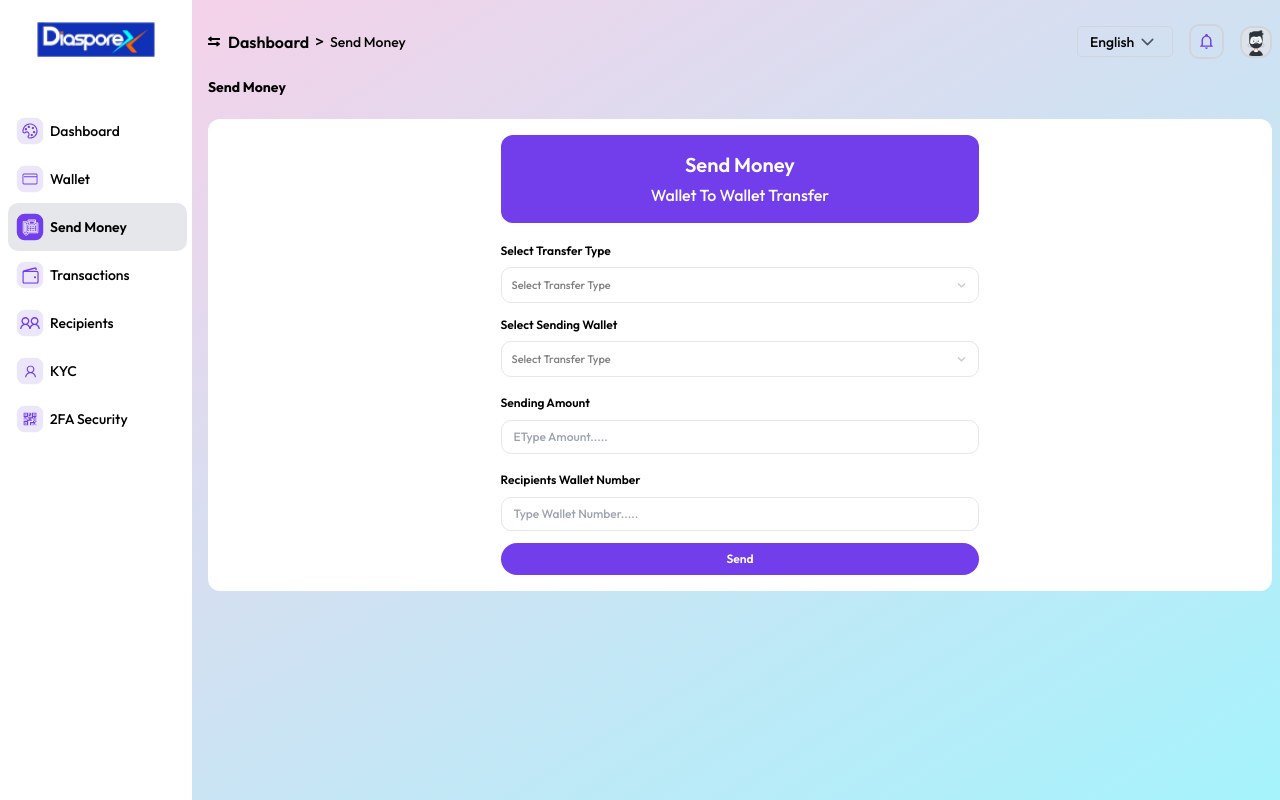
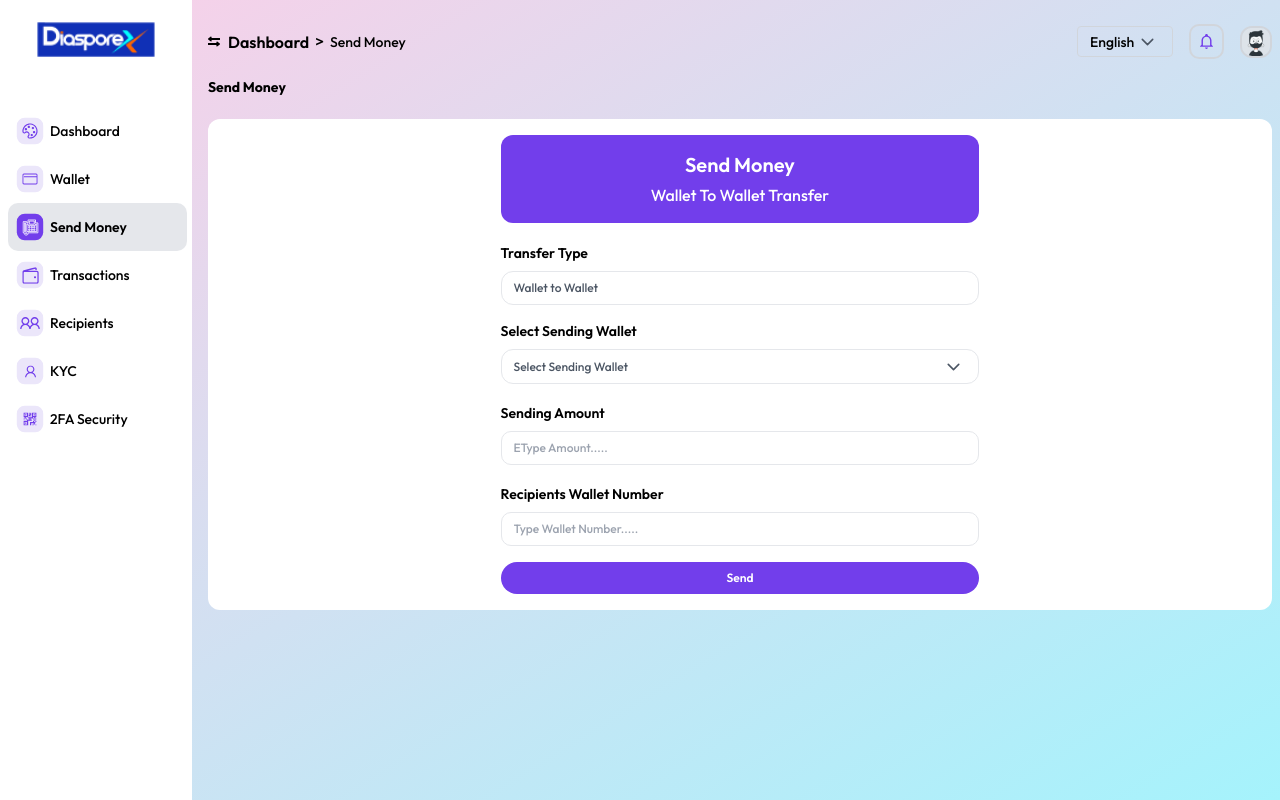
Before and after one commit to I-am-MoRsHeD/sm-user-portal, a Next.js app: page /user/send-money/wallet-to-wallet in a window 1280 px wide. Built offline with nearby package versions, Linux system fonts and the light colour scheme.

Commit message:
wallet to wallet customized

```diff
--- a/src/app/(dashboard)/user/send-money/wallet-to-bank/page.tsx
+++ b/src/app/(dashboard)/user/send-money/wallet-to-bank/page.tsx
@@ -163,6 +163,7 @@ const WalletToBankPage: React.FC = () => {
             isOpen={openDropdown === 1}
             onToggle={() => handleDropdownToggle(1)}
             placeholder='Select Sending Wallet'
+            isLoading={isLoading}
           />
           <CurrencyDropdown
             label="Sending Currency"
--- a/src/app/(dashboard)/user/send-money/wallet-to-wallet/page.tsx
+++ b/src/app/(dashboard)/user/send-money/wallet-to-wallet/page.tsx
@@ -2,34 +2,70 @@
 import LoaderSpinner from '@/components/LoaderSpinner';
 import TopBar from '@/components/Topbar';
 import SendMoneyCard from '@/components/common/SendMoneyCard/SendMoneyCard';
-import TransferOptionSelect from '@/components/common/SendMoneyCard/TransferOptionSelect';
-import WalletOptionSelect from '@/components/common/SendMoneyCard/WalletOptionSelect';
 import CardSubTitle from '@/components/common/cardSubTitle/CardSubTitle';
+import SelectDropdown from '@/components/common/dropdown/SelectDropdown';
 import SendMoneyModal from '@/components/common/sendMoneyModal/SendMoneyModal';
 import useAxiosSecure from '@/components/hooks/useAxiosSecure';
 import WalletToWalletModalForm, { TransactionPreparedTypes } from '@/components/send-money/WalletToWalletModalForm';
-import { useState } from 'react';
+import { useQuery } from '@tanstack/react-query';
+import { useEffect, useState } from 'react';
 import { useForm } from 'react-hook-form';
 import toast from 'react-hot-toast';
 
 const WalletToWalletpage = () => {
+
+    const transferOptions = [{
+        name: 'Wallet to Wallet',
+        value: 'WALLET_TO_WALLET',
+    }, {
+        name: 'Wallet to Bank',
+        value: 'WALLET_TO_BANK',
+    }, {
+        name: 'Bank to Bank',
+        value: 'BANK_TO_BANK',
+    }];
+
     const [walletModalOpen, setWalletModalOpen] = useState(false);
     const [loading, setLoading] = useState(false)
     const [transactionPreparedData, setTransactionPreparedData] = useState<TransactionPreparedTypes | null>(null);
     const { register, control, handleSubmit, formState: { errors } } = useForm<any>();
     const axiosInstance = useAxiosSecure();
+    const [transferType, setTransferType] = useState(transferOptions[0].value);
+    const [openDropdown, setOpenDropdown] = useState<number | null>(null);
+    const [walletOptions, setWalletOptions] = useState([]);
+    const [wallet, setWallet] = useState({} as any);
 
     const handleCloseModal = () => {
         setWalletModalOpen(false);
     };
 
+    const { data: userWalletData, isError: isUserWalletError, isLoading, error } = useQuery({
+        queryKey: ['user-wallet'],
+        queryFn: async () => {
+            const res = await axiosInstance.get(`/wallet/user-wallets`);
+            return res?.data?.data;
+        },
+    });
+    // wallet options
+    useEffect(() => {
+        const options = userWalletData?.map((item: any) => {
+            return {
+                value: {
+                    ...item
+                },
+                name: item?.category === 'PRIMARY' ? `Main: ${item?.walletName}` : `Sub: ${item?.walletName}`
+            }
+        })
+        setWalletOptions(options);
+    }, [userWalletData]);
+
     const onSubmit = async (data: any) => {
         const walletInfo = {
-            transactionType: data?.transactionType?.value,
-            walletType: data?.walletType.value.category,
+            transactionType: transferType,
+            walletType: wallet?.category,
             amount: parseInt(data?.sendingAmount),
             recipientsWalletNumber: data.walletNumber,
-            walletId: data?.walletType?.value.id
+            walletId: wallet?.id
         }
 
         try {
@@ -49,6 +85,17 @@ const WalletToWalletpage = () => {
 
     }
 
+    const handleDropdownToggle = (index: number) => {
+        setOpenDropdown(openDropdown === index ? null : index); // Close if it's already open
+    };
+
+    useEffect(() => {
+        if (isUserWalletError) {
+            toast.error(error.message);
+        }
+
+    }, [isUserWalletError, error]);
+
     return (
         <div className='min-h-screen max-h-auto'>
             <TopBar>Send Money</TopBar>
@@ -56,19 +103,30 @@ const WalletToWalletpage = () => {
             <div>
                 <SendMoneyCard title='Wallet To Wallet Transfer'>
                     {/* form */}
-                    <form onSubmit={handleSubmit(onSubmit)} className='w-[95%] lg:w-[45%] mx-auto mt-5'>
-                        <div className="w-full text-xs mb-[14px]">
-                            <label className="block mb-2 font-semibold">Select Transfer Type</label>
-                            <TransferOptionSelect control={control} />
-                        </div>
-                        <div className="w-full text-xs mb-3">
-                            <label className="block mb-2 font-semibold">Select Sending Wallet</label>
-                            <WalletOptionSelect control={control} />
-                        </div>
+                    <form onSubmit={handleSubmit(onSubmit)} className='w-[95%] lg:w-[45%] mx-auto mt-5 space-y-4'>
+                        <SelectDropdown
+                            label="Transfer Type"
+                            options={transferOptions}
+                            selectedValue={transferType}
+                            setSelectedValue={setTransferType}
+                            isOpen={openDropdown === 0}
+                            onToggle={() => handleDropdownToggle(0)}
+                            fixedValue={true}
+                        />
+                        <SelectDropdown
+                            label="Select Sending Wallet"
+                            options={walletOptions}
+                            selectedValue={wallet}
+                            setSelectedValue={setWallet}
+                            isOpen={openDropdown === 1}
+                            onToggle={() => handleDropdownToggle(1)}
+                            placeholder='Select Sending Wallet'
+                            isLoading={isLoading}
+                        />
                         {/* <h3 className="text-red-600 text-xs">Your Transferring Currency is USD $</h3> */}
                         {/* Sending amount Field */}
-                        <div className="mb-3">
-                            <label className="font-semibold text-xs">Sending Amount</label>
+                        <div className="">
+                            <label className="font-semibold text-xs xl:text-sm">Sending Amount</label>
                             <input
                                 type="number"
                                 {...register("sendingAmount", {
@@ -82,8 +140,8 @@ const WalletToWalletpage = () => {
                             )}
                         </div>
                         {/* Wallet Number Field */}
-                        <div className="mb-3">
-                            <label className="font-semibold text-xs mb-2">Recipients Wallet Number</label>
+                        <div className="">
+                            <label className="font-semibold text-xs xl:text-sm mb-2">Recipients Wallet Number</label>
                             <input
                                 type="number"
                                 {...register("walletNumber", {
--- a/src/components/common/dropdown/CurrencyDropdown.tsx
+++ b/src/components/common/dropdown/CurrencyDropdown.tsx
@@ -49,7 +49,7 @@ const CurrencyDropdown: React.FC<CurrencyDropdownProps & { isOpen?: boolean; onT
                 </div>
                 <div
                     onClick={onToggle} // Toggle function passed from the parent
-                    className="mx-auto flex items-center justify-center px-3 py-2 cursor-pointer bg-[#723EEB] rounded-r-xl text-white w-24">
+                    className="mx-auto flex items-center justify-center px-3 py-2 cursor-pointer bg-[#723EEB] rounded-r-xl text-white w-16 xl:w-24">
                     <h1 className="font-medium">{selectedValue ? selectedValue.code : ''}</h1>
                     <svg
                         className={`transition-transform duration-300 ${isOpen ? 'rotate-180' : ''}`}
--- a/src/components/common/dropdown/SelectDropdown.tsx
+++ b/src/components/common/dropdown/SelectDropdown.tsx
@@ -1,3 +1,5 @@
+import SkeletonCurrencyDropdawn from "../skeleton/SkeletonCurrencyDropdawn";
+
 type DropdownProps = {
     label: string;
     options: { name: string; value: string; }[];
@@ -7,6 +9,7 @@ type DropdownProps = {
     onToggle?: () => void;
     fixedValue?: boolean;
     placeholder?: string;
+    isLoading?: boolean
 };
 
 const SelectDropdown: React.FC<DropdownProps> = ({
@@ -17,7 +20,8 @@ const SelectDropdown: React.FC<DropdownProps> = ({
     isOpen,
     onToggle,
     fixedValue,
-    placeholder
+    placeholder,
+    isLoading
 }) => {
     const selectedOption: { name: string; value: string; } | undefined = options?.find(option => option.value === selectedValue);
 
@@ -37,14 +41,16 @@ const SelectDropdown: React.FC<DropdownProps> = ({
             </div>
 
             <div className={`${isOpen ? 'visible top-[2.8rem] bg-white opacity-100' : 'invisible top-0 opacity-0'} absolute mx-auto my-4 w-full z-50 rounded-xl py-2 space-y-2 border duration-300 ${fixedValue ? 'hidden' : 'block'}`}>
-                {options?.map((option, idx) => (
+                {isLoading ? (
+                    <div className='w-full py-4'><SkeletonCurrencyDropdawn /></div>
+                ) : options?.map((option, idx) => (
                     <div
                         key={idx}
                         onClick={() => {
                             setSelectedValue(option.value);
                             onToggle && onToggle(); // Close the dropdown
                         }}
-                        className="px-6 py-2 text-gray-500 hover:bg-gray-100 cursor-pointer bg-gray-50"
+                        className="px-6 py-2 text-gray-500 hover:bg-gray-2s00 cursor-pointer bg-gray-100"
                     >
                         {option.name}
                     </div>
--- a/src/components/send-money/WalletToWalletModalForm.tsx
+++ b/src/components/send-money/WalletToWalletModalForm.tsx
@@ -37,9 +37,9 @@ const WalletToWalletModalForm = ({ transferInfo, setWalletModalOpen }: TransferT
             setIsLoading(true)
             const res = await axiosInstance.post(`transaction/wallet-to-wallet/completed/${transferInfo?.id}`, password);
             if (res.status === 200) {
-                toast.success("Your Transaction Successful");
                 router.push(`/user/send-money/payment-confirmation?transactionId=${res?.data.data.transactionId}`);
                 setWalletModalOpen(false);
+                toast.success("Your Transaction Successful");
             } else {
                 toast.error(res?.data.message);
             }
```
